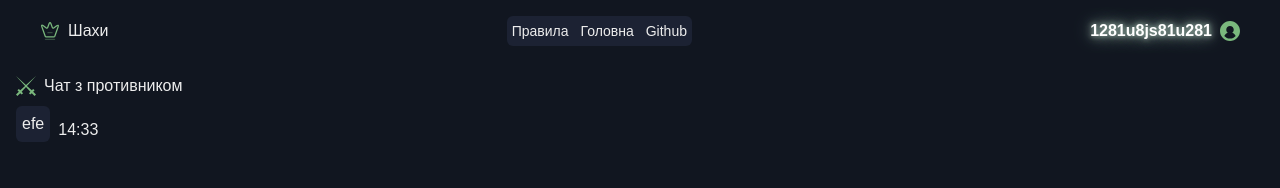
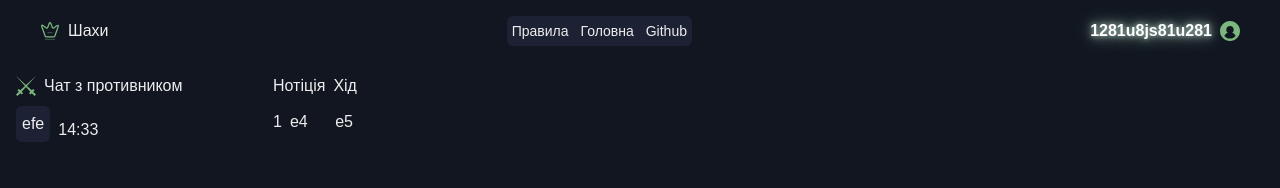
Before and after one commit to Badyan54/chess_web, a Next.js app in the folder src/frontend/: page /game in a window 1280 px wide. Shown: the top 188 px of the page. Built offline with nearby package versions, Linux system fonts and the light colour scheme.

Commit message:
add a notation ui

```diff
--- a/src/frontend/ui/game_page/main.tsx
+++ b/src/frontend/ui/game_page/main.tsx
@@ -1,6 +1,7 @@
 import Header from "@/ui/header";
+import Wrapper from "./wrapper";
 import Chat from "./chat/Chat";
-import Wrapper from "./wrapper";
+import Nonation_history from "./notation/notation_history";
 
 export default function Game_page() {
   return (
@@ -8,6 +9,7 @@ export default function Game_page() {
       <Header/>
       <Wrapper>
         <Chat />
+        <Nonation_history />
       </Wrapper>
 
     </>
--- /dev/null
+++ b/src/frontend/ui/game_page/notation/notation_card.tsx
@@ -0,0 +1,11 @@
+export default function Nonation_card(){
+  return(
+    <div className="flex">
+      <p className="self-start p-1 pl-0">1</p> {/*number of move */}
+      <div className="flex justify-between w-full">
+        <p className="p-1">e4</p>
+        <p className="p-1">e5</p>
+      </div>
+    </div>
+  )
+}
--- /dev/null
+++ b/src/frontend/ui/game_page/notation/notation_history.tsx
@@ -0,0 +1,16 @@
+import Nonation_card from "./notation_card"
+
+export default function Nonation_history(){
+  return(
+    <div className="grid grid-rows-[auto_1fr_auto] h-full py-1">
+      <div className="flex justify-between gap-2 py-2">
+        <p>Нотіція</p>
+        <p>Хід </p>{/* номур ходу */}
+      </div>
+      <div>
+        <Nonation_card />
+      </div>
+      <div></div>
+    </div>
+  )
+}
```
